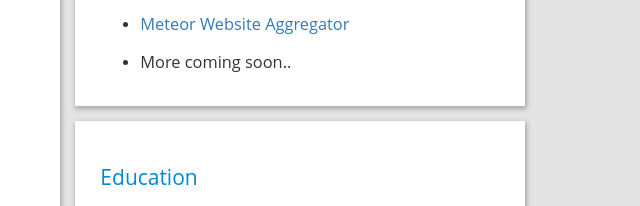
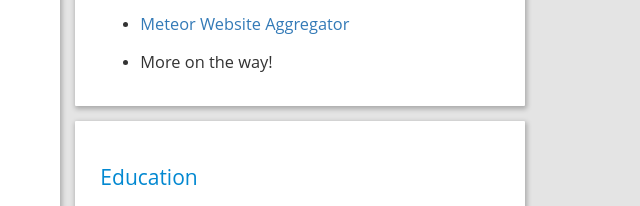
Before and after one commit to mikelseverson/Resume-Website, a website: page client/views/index.html in a window 1280 px wide. Shown: the part 329-535 px from the top of the page, 633-1273 px from the left. Drawn offline with Linux system fonts and the light colour scheme; files that its build step writes are made by us from their sources; files whose address does not match are found by name.

Commit message:
added mocha

```diff
--- a/client/views/index.html
+++ b/client/views/index.html
@@ -61,7 +61,7 @@
                 <ul>
                     <li><h2><a href="https://your-market.herokuapp.com/">Delivery Marketplace</a></h2></li>
                     <li><h2><a href="http://mikelseverson-aggregator.meteor.com/">Meteor Website Aggregator</a></h2></li>
-                    <li><h2>More coming soon..</h2></li>
+                    <li><h2>More on the way!</h2></li>
                 </ul>
             </section>
 
```
Also changed, not shown: server/public/assets/views/index.html (+1 -1 lines).
